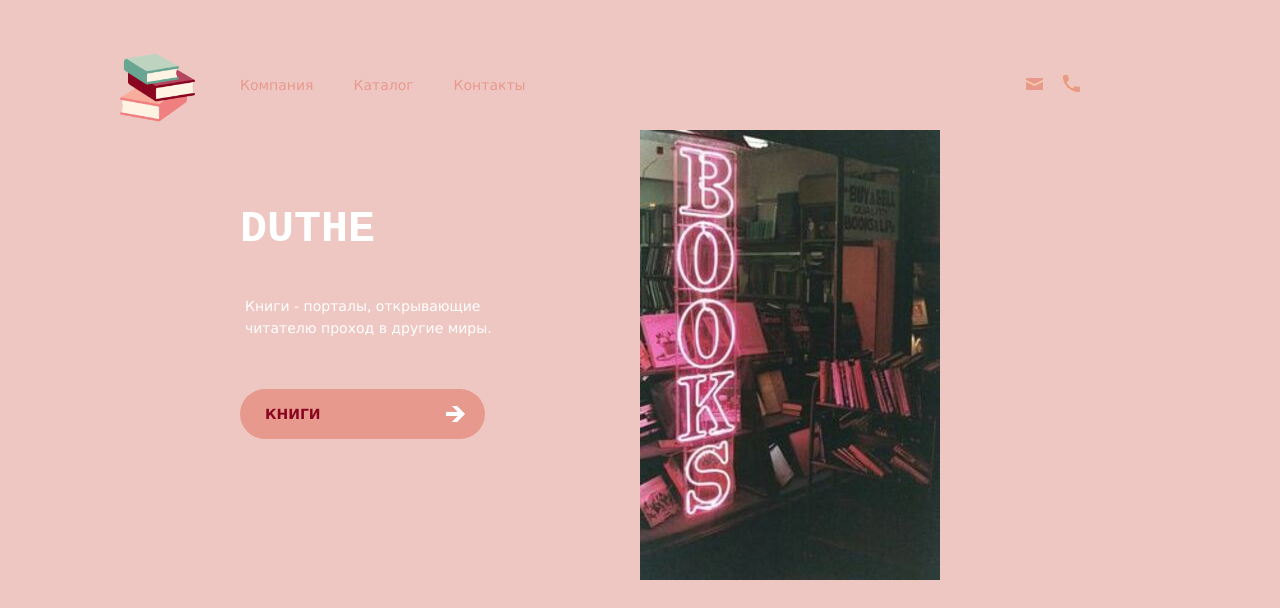
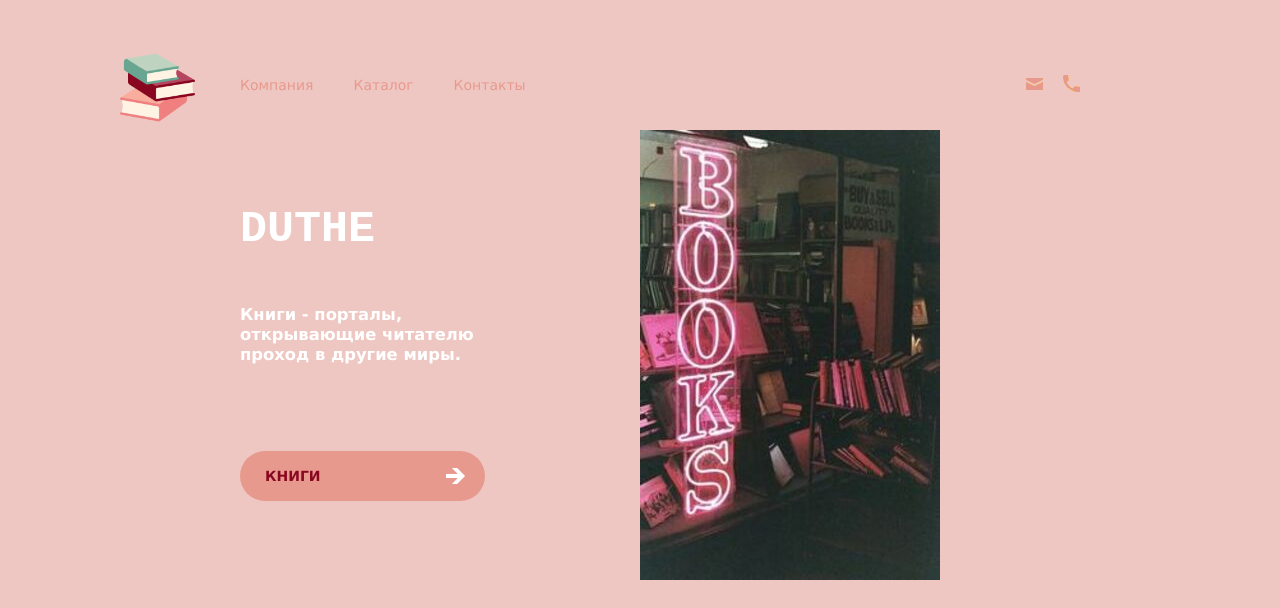
Before and after one commit to Pink-Informal/DUTHE, a plain HTML site: page index.html in a window 1280 px wide. Shown: the top 608 px of the page. Drawn offline with nearby package versions, Linux system fonts and the light colour scheme.

Commit message:
Update index.html

```diff
--- a/index.html
+++ b/index.html
@@ -37,7 +37,7 @@
             <section class="about-us">
                 <h1>DUTHE</h1>
                 <p>
-                    Книги - порталы, открывающие читателю проход в другие миры.<br>
+                   <h3> Книги - порталы, открывающие читателю проход в другие миры.</h3><br>
                     </p>
                 <a href="katalog.html" class="btn btn-yellow">Книги</a>
             </section>
```
